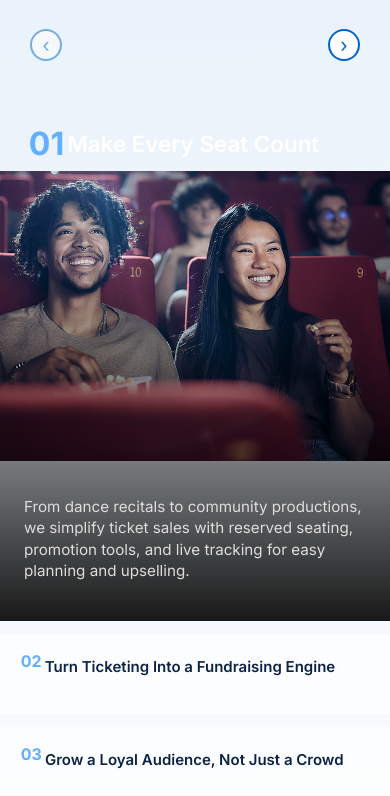
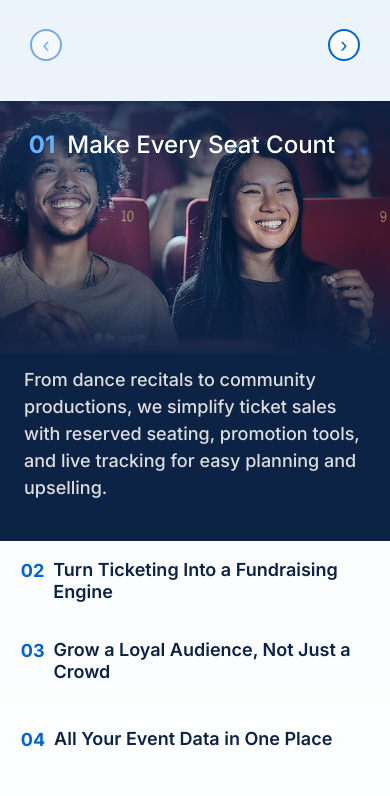
Before and after one commit to BilalEnenouisser/BookTix, a plain HTML site: page index.html in a window 390 px wide. Shown: the part 3505-4301 px from the top of the page. Drawn offline with nearby package versions, Linux system fonts and the light colour scheme.

Commit message:
Update project card styles for mobile responsiveness, adjusting dimensions, padding, and typography. Enhance visual hierarchy with improved layout and color adjustments for active and inactive states.

```diff
--- a/styles.css
+++ b/styles.css
@@ -1259,17 +1259,27 @@ body {
 
 @media (max-width: 480px) {
     .project-card__bg{
-        height: 290px !important;
-        top: 70px !important;
+        height: 330px !important;
+
+
     }
     .project-card[active]{
-        max-height: 520px !important;
+        max-height: 440px !important;
+        box-shadow: none !important;
     }
     .project-card[active] .project-card__content{
         justify-content: space-between !important;
-    }
+        padding: 10px 24px 24px 24px !important;
+        background: linear-gradient(to bottom, rgba(13, 35, 70, 0.8) 0%, rgba(13, 35, 70, 0.4) 15%, #0d234600 30%, #0d2346 58%, rgb(13 35 70) 85%, rgb(13 35 70) 100%) !important;
+    }
+
     .project-card[active] .project-card__title{
-        margin-top: 0 !important;
+        margin-top: 20px !important;
+    }
+    .project-card[active] .project-card__desc{
+        font-size: 18px !important;
+        line-height: 27px !important;
+        font-weight: 500 !important;
     }
     .slider{
         padding: 0 !important;
@@ -1277,9 +1287,38 @@ body {
     .project-card{
         border-radius: 0 !important;
     }
-    .project-card[active]{
-        box-shadow: none !important;
-    }
+    .project-card[active] .project-card__title .number{
+        font-size: 24px !important;
+        margin-right: 12px !important;
+        color: #62B0FF !important;
+    }
+
+    .project-card[active] .project-card__title .text{
+        font-size: 24px !important;
+        font-weight: 500 !important;
+    }
+
+    .project-card:not([active]) .project-card__title .text, .project-card__title .number{
+        padding-top: 0px !important;
+        font-size: 18px !important;
+        text-align: start !important;
+    }
+    .project-card:not([active]) .project-card__title{
+        align-items: flex-start !important;
+    }
+    .project-card__title .number{
+        margin-right: 9px !important;
+    }
+    .section-btn{
+        width: 90% !important;
+    }
+    .track{
+        gap: 0px !important;
+    }
+    .project-card:not([active]) .project-card__content{
+        align-items: center !important;
+    }
+
 
 }
 
@@ -2197,7 +2236,7 @@ body {
 }
 
 .project-card__title .number {
-    color: #62B0FF;
+    color: #0065CC;
     font-size: 1.2rem;
     font-weight: 700;
     display: block;
```
